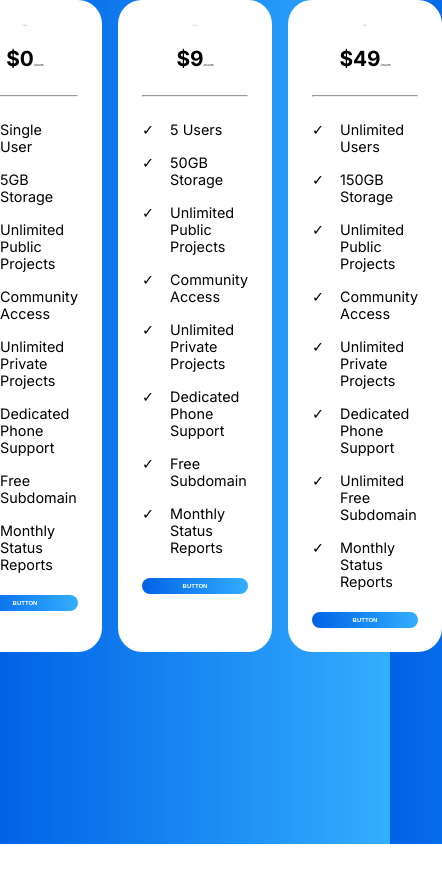
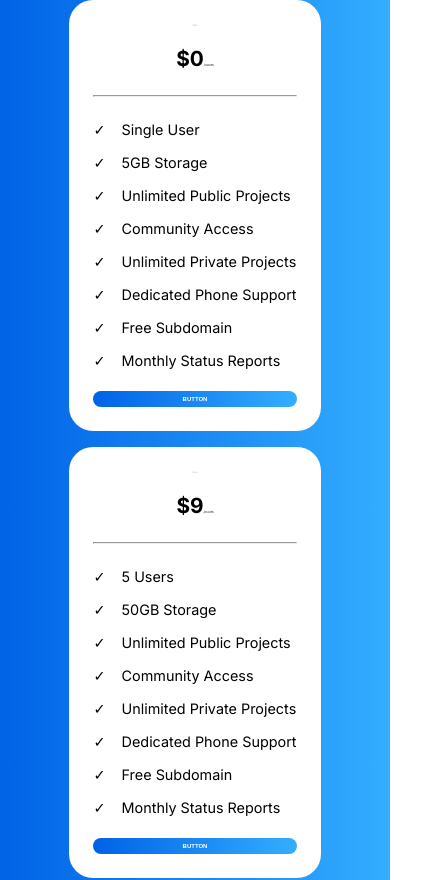
Before and after one commit to ASalman-Malik/reactjs-T1, a React (Create React App) app: page / in a window 390 px wide. Shown: the top 880 px of the page, 442 px wide, since content can reach past the window. Before the commit the page ends 844 px from the top, so only its background shows below. Built offline with nearby package versions, Linux system fonts and the light colour scheme.

Commit message:
Update App.css

```diff
--- a/src/App.css
+++ b/src/App.css
@@ -112,3 +112,11 @@ body{
   font-size: 3px;
   font-weight: 100;
 }
+
+@media (max-width: 425px){
+  .parent{
+    display: flex;
+    flex-direction: column;
+  }
+
+}
```
